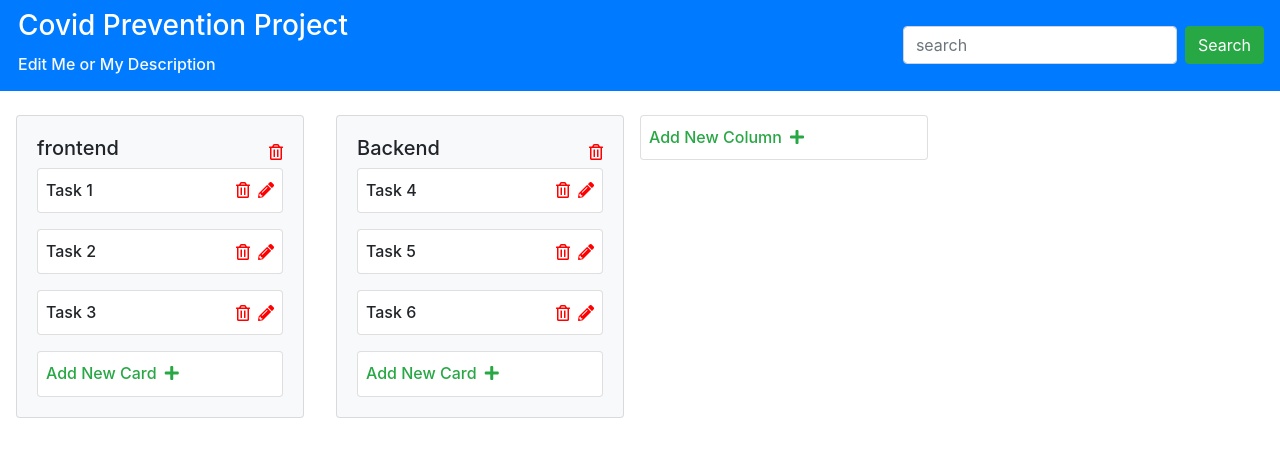
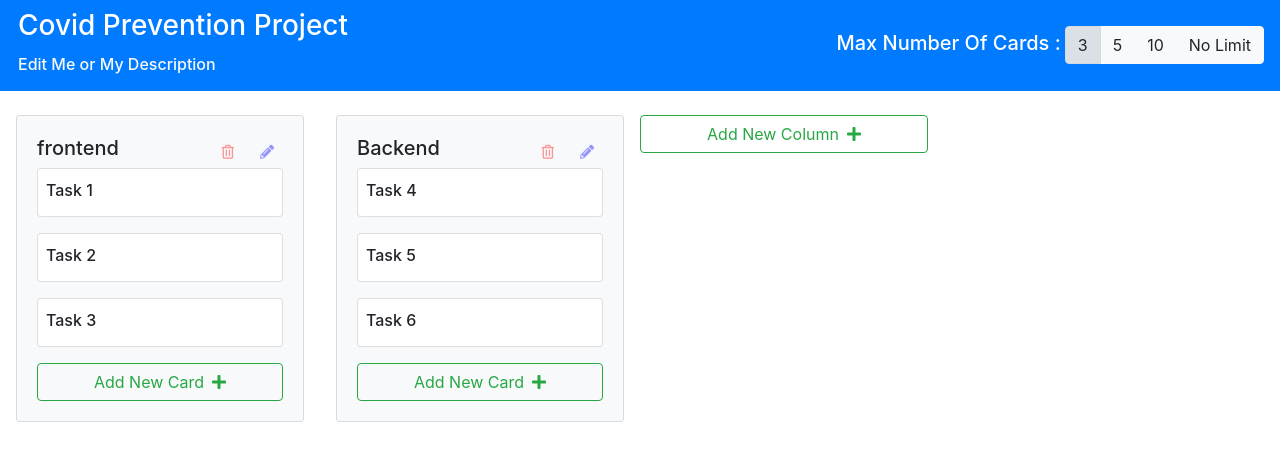
Before and after one commit to kyrogex1/surer, a React (Create React App) app: page / in a window 1280 px wide. Shown: the top 460 px of the page. Built offline with nearby package versions, Linux system fonts and the light colour scheme.

Commit message:
UI Changes and Implemented Max Cards

```diff
--- a/src/components/App.js
+++ b/src/components/App.js
@@ -5,10 +5,7 @@ import BoardContainer from './BoardContainer';
 const App = props => {
 
     return (
-        <div>
-            <Header />
-            <BoardContainer/>
-        </div>
+        <BoardContainer/>
     );
 }
 
--- /dev/null
+++ b/src/components/BoardCard.css
@@ -0,0 +1,17 @@
+.boardCard .btnGroupVisibleOnHover {
+    opacity: 0%;
+}
+
+.boardCard:hover .btnGroupVisibleOnHover {
+    opacity : 100%;
+    transition : opacity 0.5s ease;
+}
+
+.btn-group-sm i {
+    opacity : 40%;
+    transition : opacity 0.5s ease;
+}
+
+.btn-group-sm i:hover {
+    opacity : 100%
+}
--- a/src/components/BoardCard.js
+++ b/src/components/BoardCard.js
@@ -1,6 +1,7 @@
 import React, { useState } from 'react';
 import { Modal, Button } from 'react-bootstrap';
 import { Draggable } from 'react-beautiful-dnd';
+import './BoardCard.css';
 
 const BoardCard = props => {
 
@@ -29,21 +30,27 @@ const BoardCard = props => {
 
         return (
             <div
-            className={`card mb-3 p-2 ${snapshot.isDragging ? "bg-success" : ""}`}
+            className={`card mb-3 p-2 ${snapshot.isDragging ? "bg-success" : ""} boardCard`}
             {...provided.draggableProps}
             {...provided.dragHandleProps}
             ref={provided.innerRef}
             >
                 <div className="d-flex">
-                    <h6 className="card-title my-1 mr-auto">{props.card.title}</h6>
+                    <h6 className="card-title my-1 mr-auto flex-grow-1">{props.card.title}</h6>
+                    <div className="btn-group-sm btnGroupVisibleOnHover flex-shrink-0">
+                        <button className="btn">
                             <i className="far fa-trash-alt my-auto"
                             style={{color : "red"}}
                             onClick={handleOnDeleteClick}
                             />
+                        </button>
+                        <button className="btn">
                             <i className="fas fa-pencil-alt my-auto ml-2"
-                    style={{color : "red"}}
+                            style={{color : "blue"}}
                             onClick={handleOnEditClick}
                             />
+                        </button>
+                    </div>
                 </div>
             </div>
 
--- a/src/components/BoardColumn.js
+++ b/src/components/BoardColumn.js
@@ -11,6 +11,11 @@ const BoardColumn = props => {
     const [newDescription, setNewDescription] = useState("");
 
     const renderBoardCards = () => {
+        if (props.column.cards.length === 0)
+            return (
+                <p className="text-center h5 mt-3">This column is empty</p>
+            )
+
         return (
             props.column.cards.map((card, index) => {
                 return (
@@ -39,16 +44,10 @@ const BoardColumn = props => {
     const droppableFunc = (provided, snapshot) => {
         setIsDraggingOver(snapshot.isDraggingOver);
 
-        const style = {
-            minHeight : "50px",
-            ...provided.droppableProps.style
-        }
-
         return (
             <div
             {...provided.droppableProps}
             ref={provided.innerRef}
-            style={style}
             >
                 {renderBoardCards()}
             {provided.placeholder}
@@ -67,18 +66,29 @@ const BoardColumn = props => {
             <div className={`card ${isDraggingOver ? "bg-warning" : "bg-light"}`} {...provided.draggableProps} style={style}  ref={provided.innerRef} >
                 <div className="card-body">
                     <div className="d-flex">
-                        <h5 className="card-title mb-2 mr-auto" {...provided.dragHandleProps}>{props.column.columnTitle}</h5>
-                        <i className="far fa-trash-alt my-auto" style={{color : "red"}}/>
+                        <h5 className="card-title mb-2 flex-grow-1" {...provided.dragHandleProps}>{props.column.columnTitle}</h5>
+                        <div className="btn-group-sm btnGroupVisibleOnHover flex-shrink-0">
+                            <button className="btn">
+                                <i className="far fa-trash-alt my-auto"
+                                style={{color : "red"}}
+                                onClick={props.deleteColumn}
+                                />
+                            </button>
+                            <button className="btn">
+                                <i className="fas fa-pencil-alt my-auto ml-2"
+                                style={{color : "blue"}}
+                                onClick={() => 5}
+                                />
+                            </button>
+                        </div>
                     </div>
                     <Droppable droppableId={props.column.id} index={props.columnIndex}>
                         {droppableFunc}
                     </Droppable>
-                    <div className="card p-2" onClick={() => setShow(true)}>
-                        <h6 className="card-title my-1 mr-auto text-success">
-                            Add New Card
-                            <i className="fas fa-plus ml-2" />
-                        </h6>
-                    </div>
+                    <button className="btn btn-block btn-outline-success mt-3" onClick={() => setShow(true)}>
+                        Add New Card
+                        <i className="fas fa-plus ml-2" />
+                    </button>
                 </div>
             </div>
         )
--- a/src/components/BoardContainer.js
+++ b/src/components/BoardContainer.js
@@ -2,54 +2,19 @@ import React, { useState } from 'react';
 import BoardColumn from './BoardColumn';
 import {v4 as uuid} from 'uuid';
 import { DragDropContext, Droppable } from 'react-beautiful-dnd';
-
-const initialColumns = [
-    {   id : uuid(),
-        columnTitle : "frontend",
-        cards : [
-            {
-            id : (uuid()),
-            title : "Task 1",
-            description : "Lorem ipsum dolor sit amet consectetur adipisicing elit. Non laboriosam architecto delectus autem natus veritatis repellat officiis? Voluptates ex tenetur molestiae et, esse nemo. Cupiditate, placeat animi labore facilis harum debitis sunt officia dolorem voluptatibus impedit fugit natus. Sed, provident? Adipisci minima quibusdam a tempore explicabo aliquid doloremque vel corporis."
-            },
-            {
-            id : (uuid()),
-            title : "Task 2",
-            description : "Lorem ipsum dolor sit amet consectetur adipisicing elit. Non laboriosam architecto delectus autem natus veritatis repellat officiis? Voluptates ex tenetur molestiae et, esse nemo. Cupiditate, placeat animi labore facilis harum debitis sunt officia dolorem voluptatibus impedit fugit natus. Sed, provident? Adipisci minima quibusdam a tempore explicabo aliquid doloremque vel corporis."
-            },
-            {
-            id : (uuid()),
-            title : "Task 3",
-            description : "Lorem ipsum dolor sit amet consectetur adipisicing elit. Non laboriosam architecto delectus autem natus veritatis repellat officiis? Voluptates ex tenetur molestiae et, esse nemo. Cupiditate, placeat animi labore facilis harum debitis sunt officia dolorem voluptatibus impedit fugit natus. Sed, provident? Adipisci minima quibusdam a tempore explicabo aliquid doloremque vel corporis."
-            },
-        ]
-    },
-    {   id : uuid(),
-        columnTitle : "Backend",
-        cards : [
-            {
-            id : (uuid()),
-            title : "Task 4",
-            description : "Lorem ipsum dolor sit amet consectetur adipisicing elit. Non laboriosam architecto delectus autem natus veritatis repellat officiis? Voluptates ex tenetur molestiae et, esse nemo. Cupiditate, placeat animi labore facilis harum debitis sunt officia dolorem voluptatibus impedit fugit natus. Sed, provident? Adipisci minima quibusdam a tempore explicabo aliquid doloremque vel corporis."
-            },
-            {
-            id : (uuid()),
-            title : "Task 5",
-            description : "Lorem ipsum dolor sit amet consectetur adipisicing elit. Non laboriosam architecto delectus autem natus veritatis repellat officiis? Voluptates ex tenetur molestiae et, esse nemo. Cupiditate, placeat animi labore facilis harum debitis sunt officia dolorem voluptatibus impedit fugit natus. Sed, provident? Adipisci minima quibusdam a tempore explicabo aliquid doloremque vel corporis."
-            },
-            {
-            id : (uuid()),
-            title : "Task 6",
-            description : "Lorem ipsum dolor sit amet consectetur adipisicing elit. Non laboriosam architecto delectus autem natus veritatis repellat officiis? Voluptates ex tenetur molestiae et, esse nemo. Cupiditate, placeat animi labore facilis harum debitis sunt officia dolorem voluptatibus impedit fugit natus. Sed, provident? Adipisci minima quibusdam a tempore explicabo aliquid doloremque vel corporis."
-            },
-        ]
-    },
-]
+import Header from './Header';
+import initialColumns from '../initialColumns';
+import _ from 'lodash';
 
 const BoardContainer = props => {
     const [columns, setColumns] = useState(initialColumns);
+    const [maxCardsIndex, setMaxCardsIndex] = useState(0);
 
     const addCardToColumn = (columnIndex, cardTitle, cardDescription) => {
+        if (columns[columnIndex].cards.length >= props.maxCardsArray[maxCardsIndex]){
+            alert(`Cant add anymore cards. This column has reached a limit of  ${props.maxCardsArray[maxCardsIndex]} cards. Please change the limit before adding`)
+            return;
+        }
         const updatedArray = [...columns[columnIndex].cards, {id : uuid(), title : cardTitle, description : cardDescription}];
         const updatedColumns = [...columns];
         updatedColumns.splice(columnIndex, 1, {...columns[columnIndex], cards : updatedArray});
@@ -71,10 +36,9 @@ const BoardContainer = props => {
     }
 
     const onDragEnd = (result) => {
-
         const source = result.source;
         const destination = result.destination;
-        const updatedColumns = [...columns]
+        const updatedColumns = _.cloneDeep(columns);
 
         if (!destination)
             return;
@@ -91,7 +55,7 @@ const BoardContainer = props => {
             const sourceItem = sourceColumn.cards[source.index];
 
             if (source.droppableId === destination.droppableId)
-                if (source.index === destination.droppableId)
+                if (source.index === destination.index)
                     return;
                 else {
                     sourceColumn.cards.splice(source.index, 1);
@@ -101,17 +65,28 @@ const BoardContainer = props => {
                 sourceColumn.cards.splice(source.index, 1);
                 const destinationColumn = updatedColumns.find(column => column.id === destination.droppableId);
                 destinationColumn.cards.splice(destination.index, 0, sourceItem);
+                if (destinationColumn.cards.length > props.maxCardsArray[maxCardsIndex]){
+                    alert(`Cant add anymore cards. This column has reached a limit of  ${props.maxCardsArray[maxCardsIndex]} cards. Please change the limit before adding`)
+                    return;
+                }
             }
             setColumns(updatedColumns);
         }
-
     }
 
     const renderColumns = () => {
         return (
             columns.map((column, index) => {
                 return (
-                    <BoardColumn column={column} columnIndex={index} key={column.id} addCardToColumn={addCardToColumn} modifyCard={modifyCard} deleteCard={deleteCard}/>
+                    <BoardColumn
+                    column={column}
+                    columnIndex={index}
+                    key={column.id}
+                    addCardToColumn={addCardToColumn}
+                    modifyCard={modifyCard}
+                    deleteCard={deleteCard}
+                    deleteColumn={() => deleteColumn(index)}
+                    />
                 )
             })
         )
@@ -120,32 +95,75 @@ const BoardContainer = props => {
     const addNewColumn = () => {
         const newColumn = {
             id : uuid(),
-            columnTitle : uuid(),
+            columnTitle : "New Column",
             cards : [],
         };
         setColumns([...columns, newColumn]);
     }
 
+    const deleteColumn = (columnIndex) => {
+        console.log(columnIndex);
+        if (window.confirm(`You really want to delete column ${columns[columnIndex].columnTitle}`)) {
+            const updatedColumns = [...columns];
+            updatedColumns.splice(columnIndex, 1);
+            setColumns(updatedColumns);
+        }
+    }
+
+    const onMaxCardBtnClick = (index) => {
+        const maxCards = props.maxCardsArray[index];
+        if (columns.find(column => column.cards.length > maxCards) === undefined) // No columns are greater than the new setted value
+            setMaxCardsIndex(index)
+        else
+            alert(`Please Ensure all columns have at most ${props.maxCardsArray[index]} cards`);
+        return;
+
+    }
+
+    const renderMaxCardsButtons = () => {
+        return props.maxCardsArray.map((item, index) => (
+            <button
+            key={index}
+            type="button"
+            className={`btn btn-light ${index === maxCardsIndex ? "active" : ""}`}
+            onClick={() => onMaxCardBtnClick(index)}
+            >
+            {item === Infinity ? "No Limit" : String(item)}
+            </button>
+        ))
+
+    }
+
     return (
+        <div>
+            <Header>
+                <p className="h5 text-white mr-1 mt-1">Max Number Of Cards : </p>
+                <div className="btn-group" role="group" aria-label="Basic example">
+                    {renderMaxCardsButtons()}
+                </div>
+            </ Header>
             <DragDropContext onDragEnd={onDragEnd}>
-            <div className="w-100 d-flex mt-4" style={{overflowX : 'auto'}}>
+                <div className="w-100 d-flex mt-4" style={{overflow : 'auto'}}>
                     <Droppable droppableId="AllColumns" type="column" direction="horizontal">
                     {(provided) => (
                         <div className="d-flex" {...provided.droppableProps} ref={provided.innerRef}>
                             {renderColumns()}
                             {provided.placeholder}
-                        <div className="card p-2 align-self-start" onClick={addNewColumn} style={{width : "18rem"}}>
-                            <h6 className="card-title my-1 mr-auto text-success">
+                            <button className="btn btn-outline-success align-self-start" style={{width : "18rem"}} onClick={addNewColumn}>
                                 Add New Column
                                 <i className="fas fa-plus ml-2" />
-                            </h6>
-                        </div>
+                            </button>
                         </div>
                     )}
                     </Droppable>
                 </div>
             </DragDropContext>
+        </div>
     )
 }
 
+BoardContainer.defaultProps = {
+    maxCardsArray : [3, 5, 10, Infinity]
+}
+
 export default BoardContainer;
--- a/src/components/Header.js
+++ b/src/components/Header.js
@@ -16,10 +16,7 @@ const Header = props => {
                             <a className="nav-link" href="#">Home</a>
                         </li> */}
                     </ul>
-                    <form className="form-inline my-2">
-                        <input className="form-control mx-2" type="search" placeholder="search" />
-                        <button className="btn btn-success" type="submit">Search</button>
-                    </form>
+                    {props.children}
                 </div>
         </nav>
     )
--- /dev/null
+++ b/src/initialColumns.js
@@ -0,0 +1,46 @@
+import {v4 as uuid} from 'uuid';
+
+const initialColumns = [
+    {   id : uuid(),
+        columnTitle : "frontend",
+        cards : [
+            {
+            id : (uuid()),
+            title : "Task 1",
+            description : "Lorem ipsum dolor sit amet consectetur adipisicing elit. Non laboriosam architecto delectus autem natus veritatis repellat officiis? Voluptates ex tenetur molestiae et, esse nemo. Cupiditate, placeat animi labore facilis harum debitis sunt officia dolorem voluptatibus impedit fugit natus. Sed, provident? Adipisci minima quibusdam a tempore explicabo aliquid doloremque vel corporis."
+            },
+            {
+            id : (uuid()),
+            title : "Task 2",
+            description : "Lorem ipsum dolor sit amet consectetur adipisicing elit. Non laboriosam architecto delectus autem natus veritatis repellat officiis? Voluptates ex tenetur molestiae et, esse nemo. Cupiditate, placeat animi labore facilis harum debitis sunt officia dolorem voluptatibus impedit fugit natus. Sed, provident? Adipisci minima quibusdam a tempore explicabo aliquid doloremque vel corporis."
+            },
+            {
+            id : (uuid()),
+            title : "Task 3",
+            description : "Lorem ipsum dolor sit amet consectetur adipisicing elit. Non laboriosam architecto delectus autem natus veritatis repellat officiis? Voluptates ex tenetur molestiae et, esse nemo. Cupiditate, placeat animi labore facilis harum debitis sunt officia dolorem voluptatibus impedit fugit natus. Sed, provident? Adipisci minima quibusdam a tempore explicabo aliquid doloremque vel corporis."
+            },
+        ]
+    },
+    {   id : uuid(),
+        columnTitle : "Backend",
+        cards : [
+            {
+            id : (uuid()),
+            title : "Task 4",
+            description : "Lorem ipsum dolor sit amet consectetur adipisicing elit. Non laboriosam architecto delectus autem natus veritatis repellat officiis? Voluptates ex tenetur molestiae et, esse nemo. Cupiditate, placeat animi labore facilis harum debitis sunt officia dolorem voluptatibus impedit fugit natus. Sed, provident? Adipisci minima quibusdam a tempore explicabo aliquid doloremque vel corporis."
+            },
+            {
+            id : (uuid()),
+            title : "Task 5",
+            description : "Lorem ipsum dolor sit amet consectetur adipisicing elit. Non laboriosam architecto delectus autem natus veritatis repellat officiis? Voluptates ex tenetur molestiae et, esse nemo. Cupiditate, placeat animi labore facilis harum debitis sunt officia dolorem voluptatibus impedit fugit natus. Sed, provident? Adipisci minima quibusdam a tempore explicabo aliquid doloremque vel corporis."
+            },
+            {
+            id : (uuid()),
+            title : "Task 6",
+            description : "Lorem ipsum dolor sit amet consectetur adipisicing elit. Non laboriosam architecto delectus autem natus veritatis repellat officiis? Voluptates ex tenetur molestiae et, esse nemo. Cupiditate, placeat animi labore facilis harum debitis sunt officia dolorem voluptatibus impedit fugit natus. Sed, provident? Adipisci minima quibusdam a tempore explicabo aliquid doloremque vel corporis."
+            },
+        ]
+    },
+]
+
+export default initialColumns;
```
Lines whose indentation alone changed are shown as unchanged.
